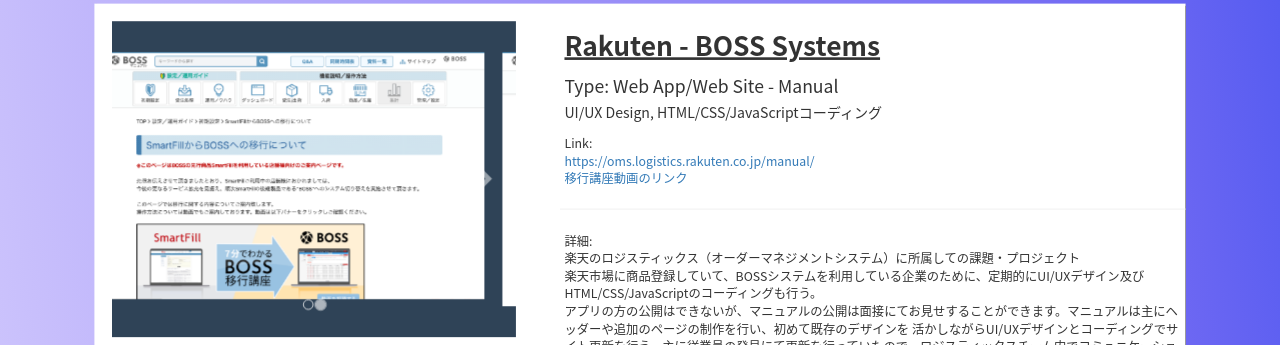
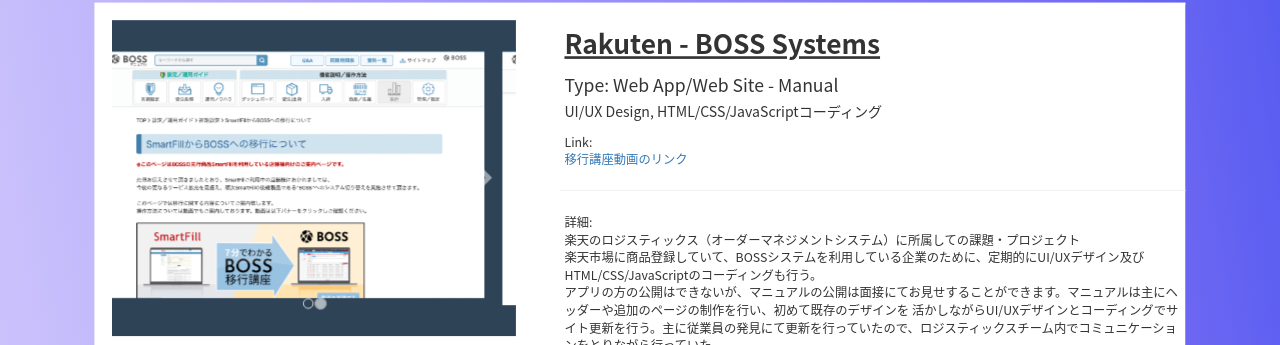
Before and after one commit to rfujiwar23/page-renewal, a plain HTML site: page japanese.html in a window 1280 px wide. Shown: the part 2799-3144 px from the top of the page. Drawn offline with nearby package versions, Linux system fonts and the light colour scheme.

Commit message:
Update japanese.html

```diff
--- a/japanese.html
+++ b/japanese.html
@@ -319,8 +319,7 @@
           <h4>Type: Web App/Web Site - Manual</h4>
           <h5>UI/UX Design, HTML/CSS/JavaScriptコーディング</h5>
           <p>Link:<br>
-            <a href="https://oms.logistics.rakuten.co.jp/manual/" target="_blank">https://oms.logistics.rakuten.co.jp/manual/</a>
-            <br>
+
               <a href="https://oms.logistics.rakuten.co.jp/manual/update/2020/0131.html" target="_blank">移行講座動画のリンク</a>
            </p>
           <hr>
```
